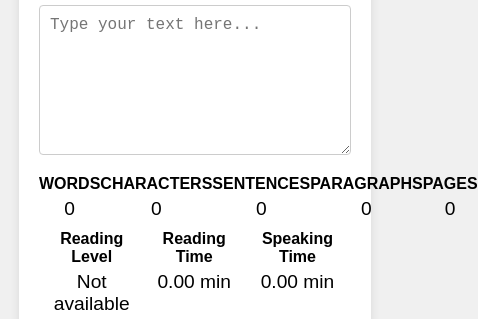
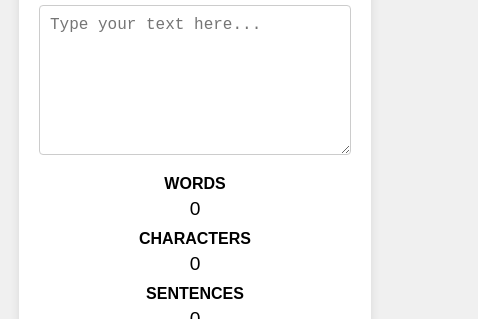
Before and after one commit to ChrisHaisch/FreeWordCount, a plain HTML site: page index.html in a window 390 px wide. Shown: the part 173-492 px from the top of the page, 478 px wide, since content can reach past the window. Drawn offline with Linux system fonts and the light colour scheme.

Commit message:
fixed mobile view

```diff
--- a/styles.css
+++ b/styles.css
@@ -140,3 +140,16 @@ textarea {
     width: 0;
     transition: width 0.3s, background-color 0.3s;
 }
+
+/* Media query for mobile view */
+@media (max-width: 600px) {
+    .stats, .additional-info, .social-media {
+        flex-direction: column; /* Stack elements vertically */
+        align-items: center;
+    }
+
+    .stats div, .additional-info div, .social-media div {
+        width: 100%; /* Make sure each stat takes full width */
+        margin-bottom: 10px; /* Add some space between elements */
+    }
+}
```
